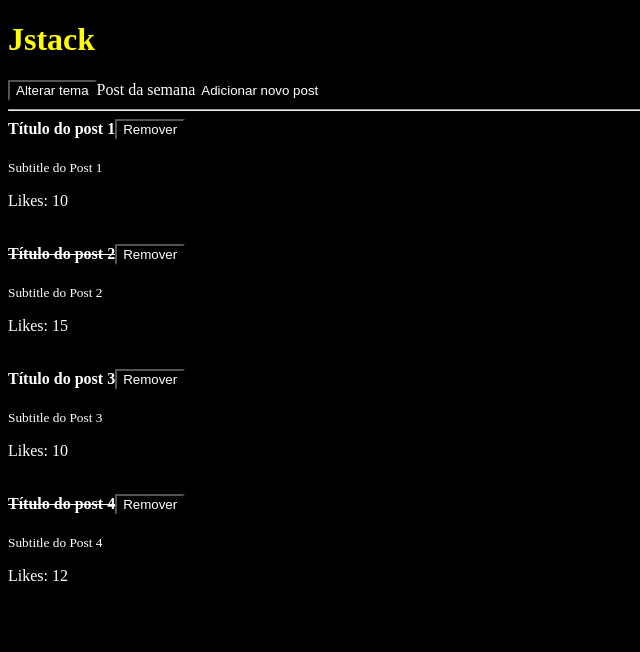
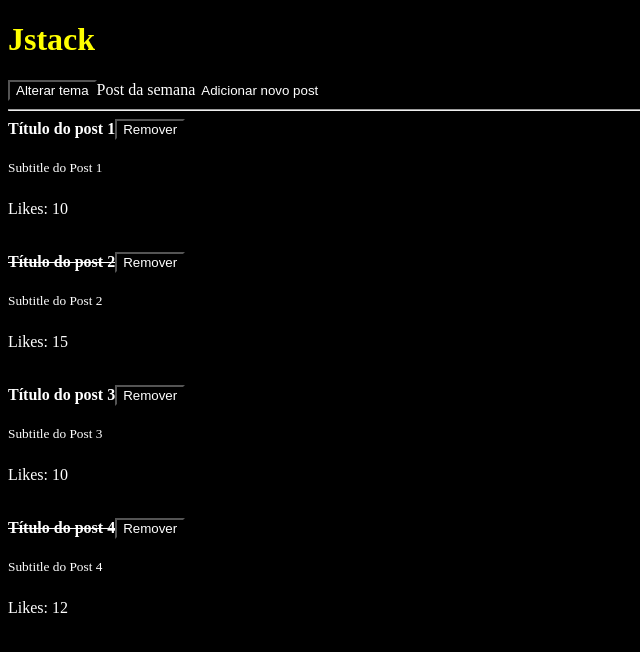
Before and after one commit to cauealb/full-stack, a React app in the folder React/: page / in a window 1280 px wide. Shown: the top 652 px of the page, without its empty margins (0-640 px from the left). Built offline with nearby package versions, Linux system fonts and the light colour scheme.

Commit message:
Criando classes para o Componete

```diff
--- a/React/src/App.jsx
+++ b/React/src/App.jsx
@@ -28,12 +28,6 @@ export default function App() {
     }
 
     function handleRemovePost(id) {
-        // setPost((state) => (
-        //     state.filter(post => (
-        //         post.id !== id
-        //     ))
-        // ))
-
         setPost(state => (
             state.map(item => (
                 item.id === id ? {...item, removed: true} : item
--- a/React/src/Post.jsx
+++ b/React/src/Post.jsx
@@ -2,10 +2,13 @@ import React, { useContext } from "react"
 import PropsTypes from 'prop-types'
 import PostHeader from "./PostHeader.jsx"
 
+import style from './Post.scss';
+console.log(style)
+
 export default function Post({obj, onRemove}) {
     return (
         <>
-            <article>
+            <article className={style.post}>
                 <PostHeader
                     obj={{
                         id: obj.id,
--- /dev/null
+++ b/React/src/Post.scss
@@ -0,0 +1,8 @@
+.post {
+    margin-bottom: 24px;
+}
+
+.postDelete {
+    margin-bottom: 24px;
+    opacity: 0.3;
+}
```
